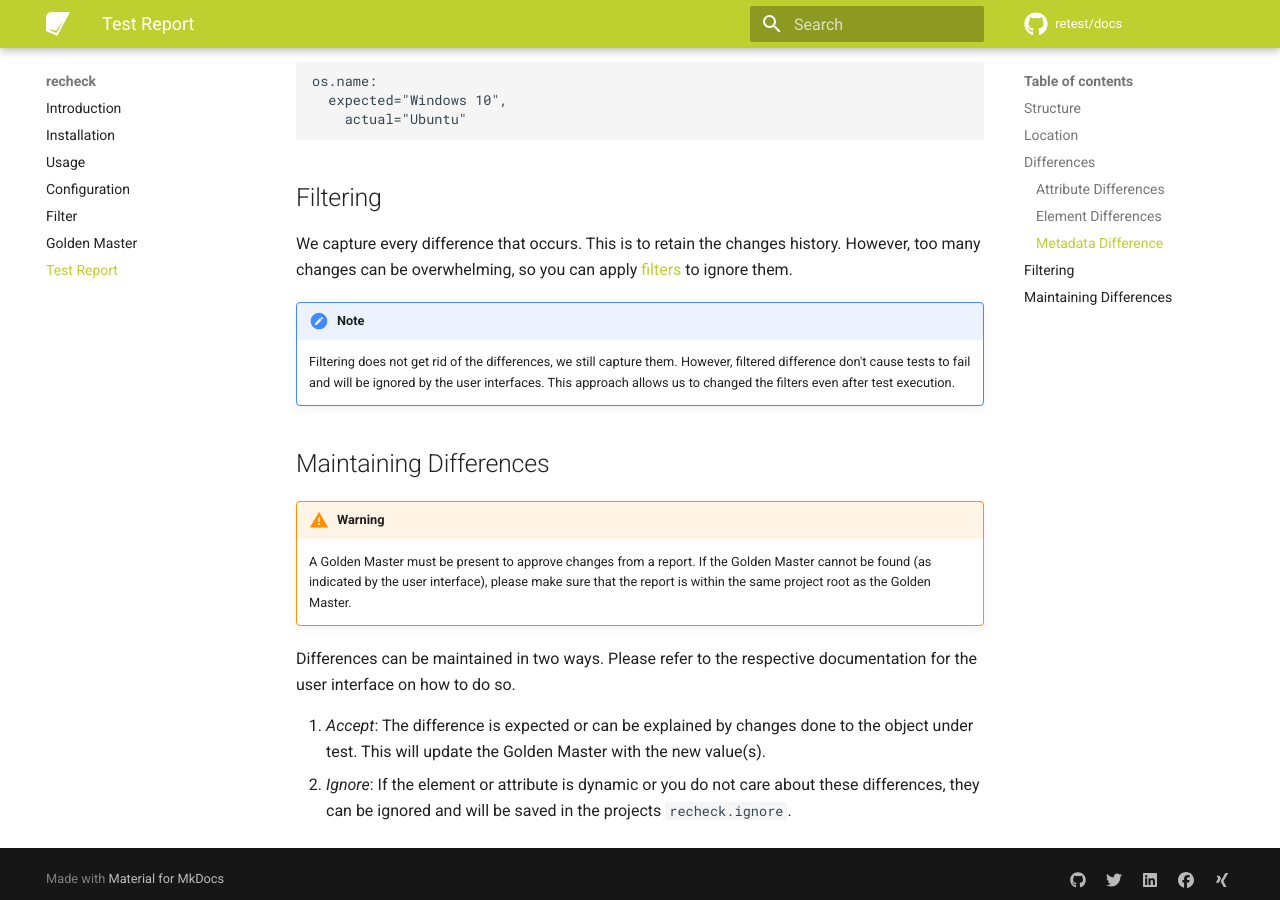
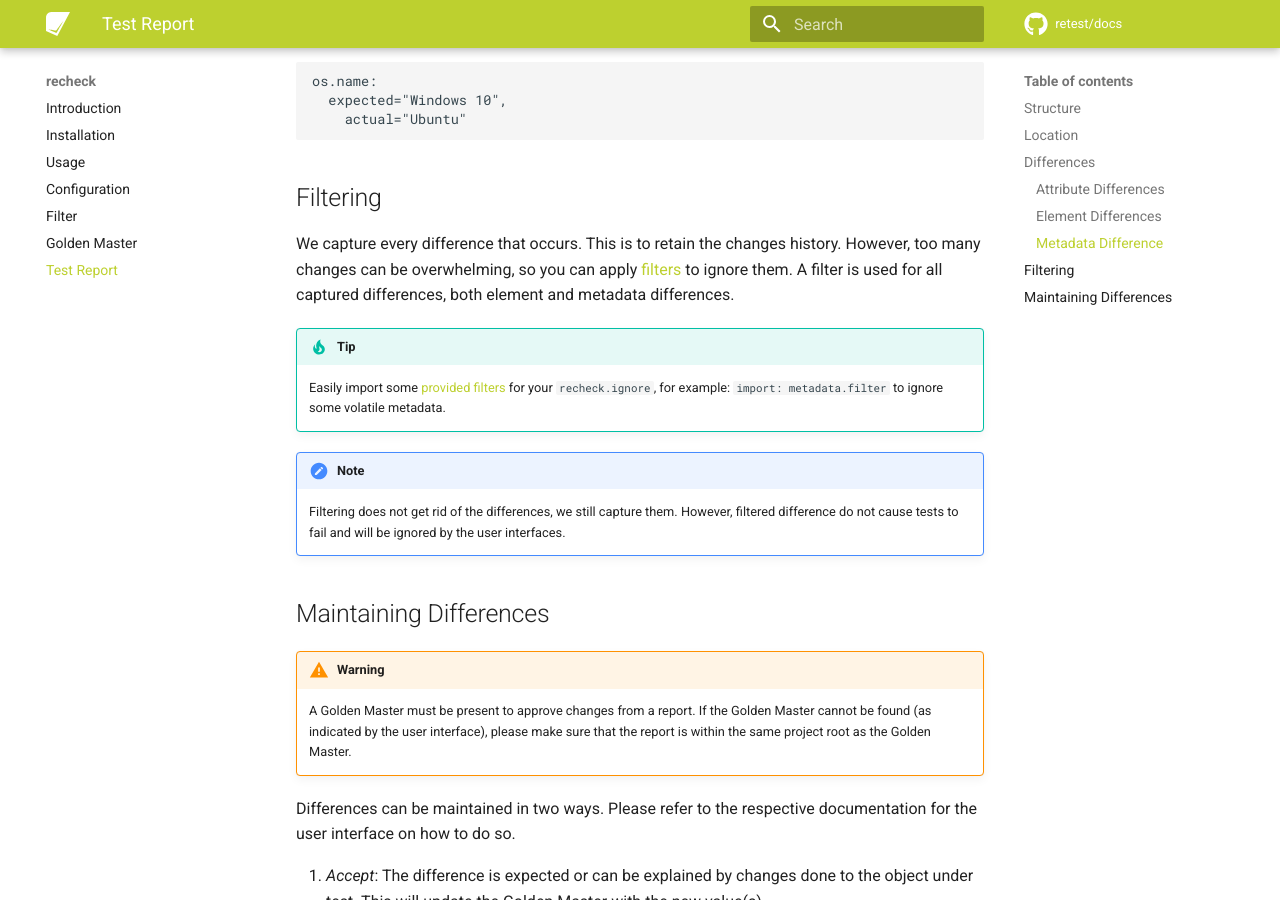
Before and after one commit to retest/docs, an MkDocs documentation site: the page built from docs/recheck/files/report.md, in a window 1280 px wide and 900 px high, scrolled down 1954 px. Built offline with MkDocs 1.6.1 and Material for MkDocs 9.7.7, drawn with Linux system fonts in a browser that asks for light colours; comment, search, counter and statistics services are not loaded.

Commit message:
Expand upon the filtering of differences

```diff
--- a/docs/recheck/files/report.md
+++ b/docs/recheck/files/report.md
@@ -72,10 +72,13 @@ os.name:
 
 ## Filtering
 
-We capture every difference that occurs. This is to retain the changes history. However, too many changes can be overwhelming, so you can apply [filters](../usage/filter.md) to ignore them.
+We capture every difference that occurs. This is to retain the changes history. However, too many changes can be overwhelming, so you can apply [filters](../usage/filter.md) to ignore them. A filter is used for all captured differences, both element and metadata differences.
+
+!!! tip
+    Easily import some [provided filters](https://github.com/retest/recheck/tree/master/src/main/resources/filter) for your `recheck.ignore`, for example: `import: metadata.filter` to ignore some volatile metadata.
 
 !!! note
-    Filtering does not get rid of the differences, we still capture them. However, filtered difference don't cause tests to fail and will be ignored by the user interfaces. This approach allows us to changed the filters even after test execution.
+    Filtering does not get rid of the differences, we still capture them. However, filtered difference do not cause tests to fail and will be ignored by the user interfaces.
 
 ## Maintaining Differences
 
```
